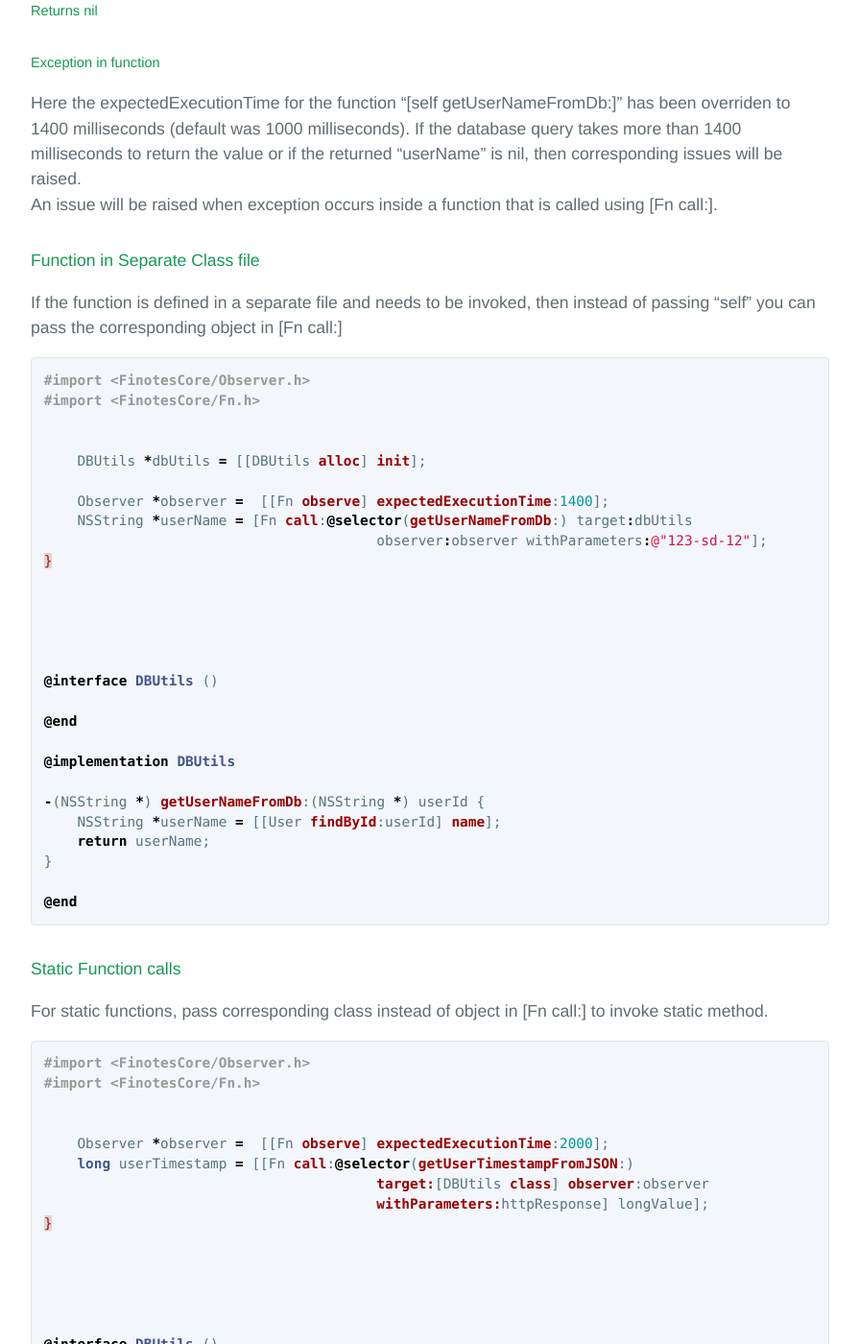
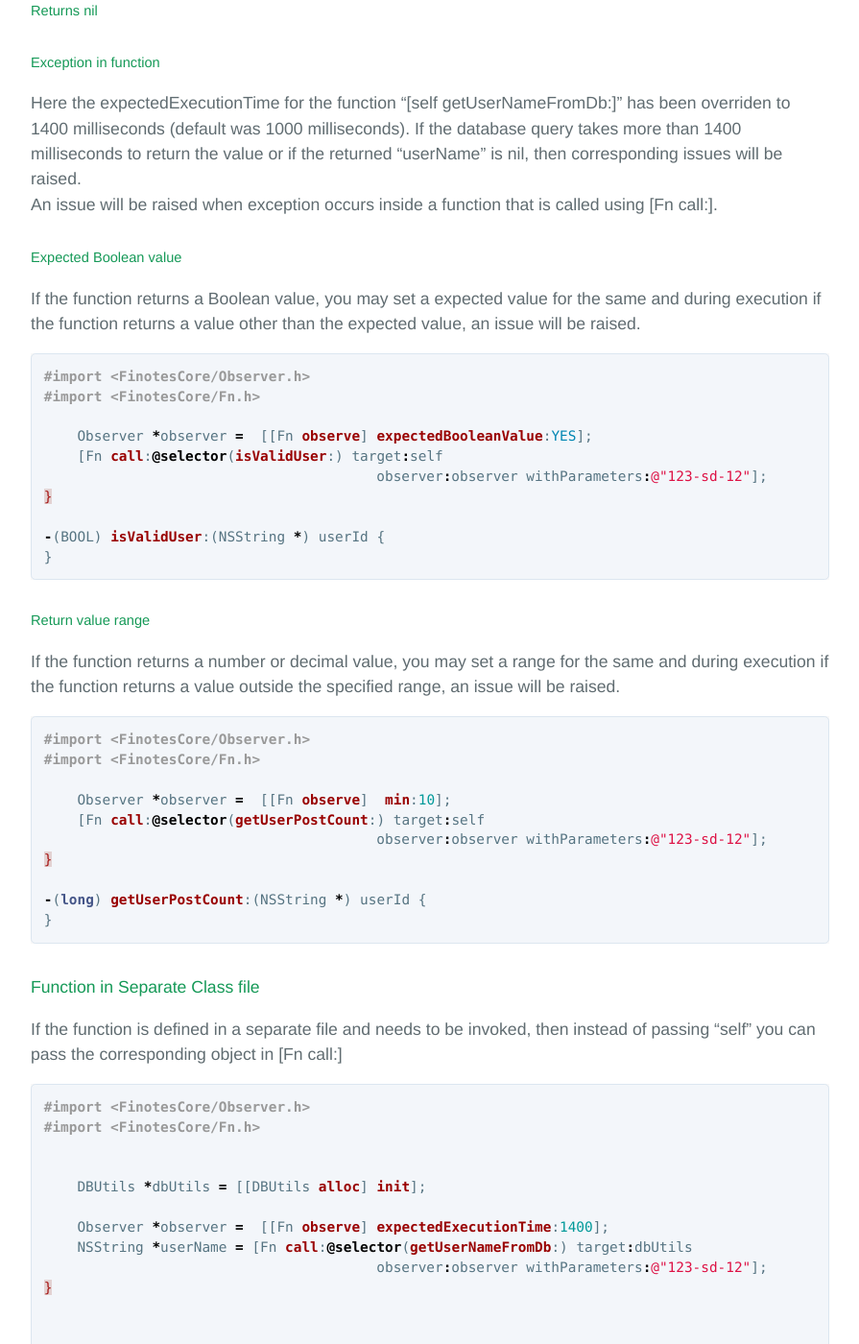
Before and after one commit to finotes/finotes.github.io, a Jekyll site: the page built from _posts/2018-02-02-objc-docs.md, in a window 1280 px wide and 1400 px high, scrolled down 8555 px. Shown: the whole window at 96% size, without its empty margins (192-1087 px from the left). Built offline with Jekyll 4.4.1, drawn with Linux system fonts in a browser that asks for light colours; some web fonts are replaced.

Commit message:
Update 2018-02-02-objc-docs.md

````diff
--- a/_posts/2018-02-02-objc-docs.md
+++ b/_posts/2018-02-02-objc-docs.md
@@ -337,7 +337,35 @@ You can control all the above said parameters in Observe object.
 Here the expectedExecutionTime for the function "[self getUserNameFromDb:]" has been overriden to 1400 milliseconds (default was 1000 milliseconds). If the database query takes more than 1400 milliseconds to return the value or if the returned "userName" is nil, then corresponding issues will be raised.
 An issue will be raised when exception occurs inside a function that is called using [Fn call:].
 
+##### Expected Boolean value
+If the function returns a Boolean value, you may set a expected value for the same and during execution if the function returns a value other than the expected value, an issue will be raised.
+```objc
+#import <FinotesCore/Observer.h>
+#import <FinotesCore/Fn.h>
 
+    Observer *observer =  [[Fn observe] expectedBooleanValue:YES];
+    [Fn call:@selector(isValidUser:) target:self
+    					observer:observer withParameters:@"123-sd-12"];
+}
+
+-(BOOL) isValidUser:(NSString *) userId {
+}
+```
+
+##### Return value range
+If the function returns a number or decimal value, you may set a range for the same and during execution if the function returns a value outside the specified range, an issue will be raised.
+```objc
+#import <FinotesCore/Observer.h>
+#import <FinotesCore/Fn.h>
+
+    Observer *observer =  [[Fn observe]  min:10];
+    [Fn call:@selector(getUserPostCount:) target:self
+    					observer:observer withParameters:@"123-sd-12"];
+}
+
+-(long) getUserPostCount:(NSString *) userId {
+}
+```
 #### Function in Separate Class file
 
 If the function is defined in a separate file and needs to be invoked, then instead of passing "self" you can pass the corresponding object in [Fn call:]
````
